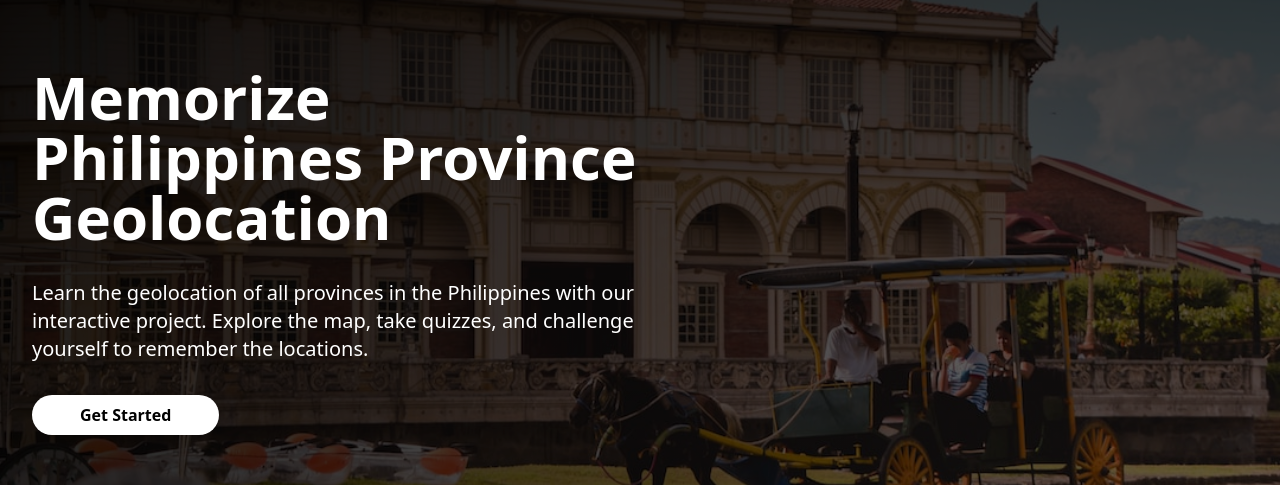
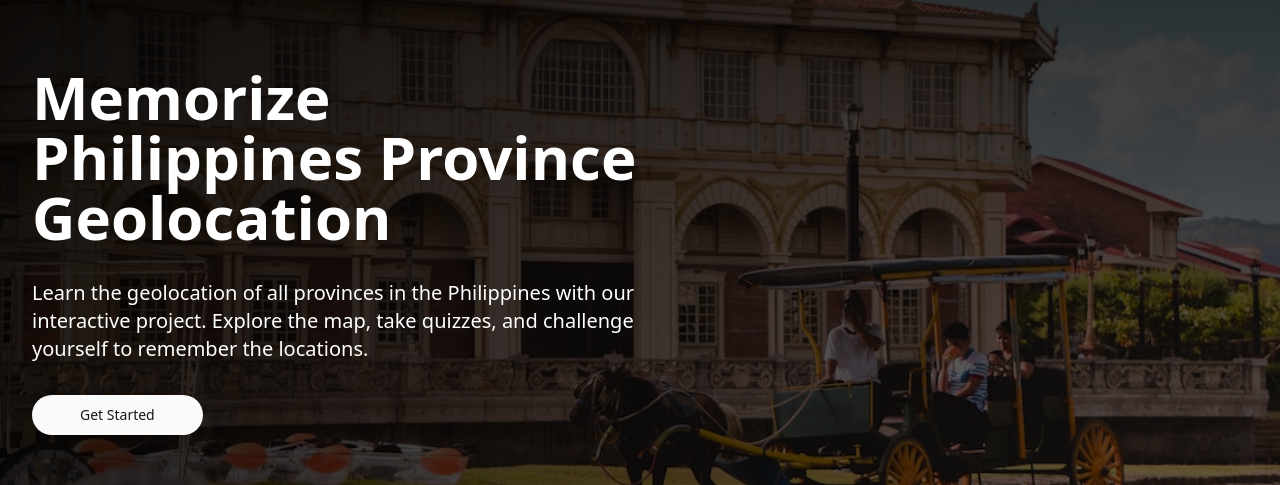
Before and after one commit to Sanjero20/geo-trainer, a Next.js app: page / in a window 1280 px wide. Shown: the part 189-674 px from the top of the page. Built offline with nearby package versions, Linux system fonts and the light colour scheme.

Commit message:
Create separate component for get started button

```diff
--- a/src/app/layout.tsx
+++ b/src/app/layout.tsx
@@ -2,7 +2,6 @@ import "../styles/globals.css";
 import type { Metadata } from "next";
 
 import Header from "@/components/header/header";
-import { Separator } from "@/components/ui/separator";
 
 export const metadata: Metadata = {
   title: "Geo Trainer PH",
@@ -12,7 +11,7 @@ export const metadata: Metadata = {
 function RootLayout({ children }: { children: React.ReactNode }) {
   return (
     <html lang="en">
-      <body className="relative flex h-screen flex-col bg-slate-100">
+      <body className="dark relative flex h-screen flex-col bg-background">
         <Header />
         <main className="container h-full">{children}</main>
       </body>
--- a/src/app/page.tsx
+++ b/src/app/page.tsx
@@ -1,3 +1,7 @@
+import Link from "next/navigation";
+import { Button } from "@/components/ui/button";
+import GetStartedButton from "@/components/custom/get-started";
+
 function Home() {
   return (
     <>
@@ -19,9 +23,7 @@ function Home() {
             yourself to remember the locations.{" "}
           </p>
 
-          <button className="w-fit rounded-full bg-white px-12 py-2 font-bold text-black">
-            Get Started
-          </button>
+          <GetStartedButton />
         </div>
       </main>
     </>
--- /dev/null
+++ b/src/components/custom/get-started.tsx
@@ -0,0 +1,12 @@
+import Link from "next/link";
+import { Button } from "../ui/button";
+
+function GetStartedButton() {
+  return (
+    <Button asChild className="w-fit rounded-full px-12">
+      <Link href={"/learn"}>Get Started</Link>
+    </Button>
+  );
+}
+
+export default GetStartedButton;
--- a/src/styles/globals.css
+++ b/src/styles/globals.css
@@ -5,64 +5,47 @@
 @layer base {
   :root {
     --background: 0 0% 100%;
-    --foreground: 222.2 84% 4.9%;
-
+    --foreground: 0 0% 3.9%;
     --card: 0 0% 100%;
-    --card-foreground: 222.2 84% 4.9%;
-
+    --card-foreground: 0 0% 3.9%;
     --popover: 0 0% 100%;
-    --popover-foreground: 222.2 84% 4.9%;
-
-    --primary: 222.2 47.4% 11.2%;
-    --primary-foreground: 210 40% 98%;
-
-    --secondary: 210 40% 96.1%;
-    --secondary-foreground: 222.2 47.4% 11.2%;
-
-    --muted: 210 40% 96.1%;
-    --muted-foreground: 215.4 16.3% 46.9%;
-
-    --accent: 210 40% 96.1%;
-    --accent-foreground: 222.2 47.4% 11.2%;
-
+    --popover-foreground: 0 0% 3.9%;
+    --primary: 0 0% 9%;
+    --primary-foreground: 0 0% 98%;
+    --secondary: 0 0% 96.1%;
+    --secondary-foreground: 0 0% 9%;
+    --muted: 0 0% 96.1%;
+    --muted-foreground: 0 0% 45.1%;
+    --accent: 0 0% 96.1%;
+    --accent-foreground: 0 0% 9%;
     --destructive: 0 84.2% 60.2%;
-    --destructive-foreground: 210 40% 98%;
-
-    --border: 214.3 31.8% 91.4%;
-    --input: 214.3 31.8% 91.4%;
-    --ring: 222.2 84% 4.9%;
-
+    --destructive-foreground: 0 0% 98%;
+    --border: 0 0% 89.8%;
+    --input: 0 0% 89.8%;
+    --ring: 0 0% 3.9%;
     --radius: 0.5rem;
   }
 
   .dark {
-    --background: 222.2 84% 4.9%;
-    --foreground: 210 40% 98%;
-
-    --card: 222.2 84% 4.9%;
-    --card-foreground: 210 40% 98%;
-
-    --popover: 222.2 84% 4.9%;
-    --popover-foreground: 210 40% 98%;
-
-    --primary: 210 40% 98%;
-    --primary-foreground: 222.2 47.4% 11.2%;
-
-    --secondary: 217.2 32.6% 17.5%;
-    --secondary-foreground: 210 40% 98%;
-
-    --muted: 217.2 32.6% 17.5%;
-    --muted-foreground: 215 20.2% 65.1%;
-
-    --accent: 217.2 32.6% 17.5%;
-    --accent-foreground: 210 40% 98%;
-
+    --background: 0 0% 3.9%;
+    --foreground: 0 0% 98%;
+    --card: 0 0% 3.9%;
+    --card-foreground: 0 0% 98%;
+    --popover: 0 0% 3.9%;
+    --popover-foreground: 0 0% 98%;
+    --primary: 0 0% 98%;
+    --primary-foreground: 0 0% 9%;
+    --secondary: 0 0% 14.9%;
+    --secondary-foreground: 0 0% 98%;
+    --muted: 0 0% 14.9%;
+    --muted-foreground: 0 0% 63.9%;
+    --accent: 0 0% 14.9%;
+    --accent-foreground: 0 0% 98%;
     --destructive: 0 62.8% 30.6%;
-    --destructive-foreground: 210 40% 98%;
-
-    --border: 217.2 32.6% 17.5%;
-    --input: 217.2 32.6% 17.5%;
-    --ring: 212.7 26.8% 83.9%;
+    --destructive-foreground: 0 0% 98%;
+    --border: 0 0% 14.9%;
+    --input: 0 0% 14.9%;
+    --ring: 0 0% 83.1%;
   }
 }
 
```
